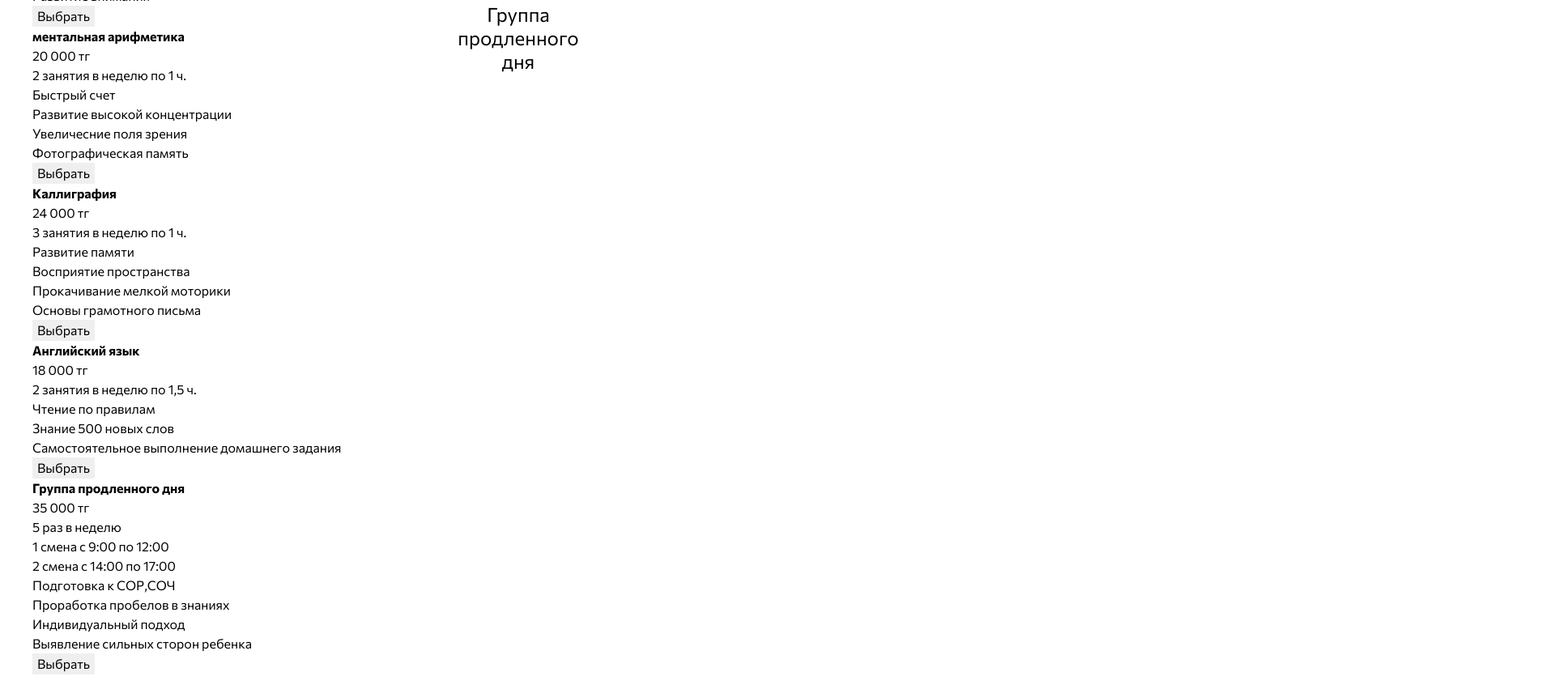
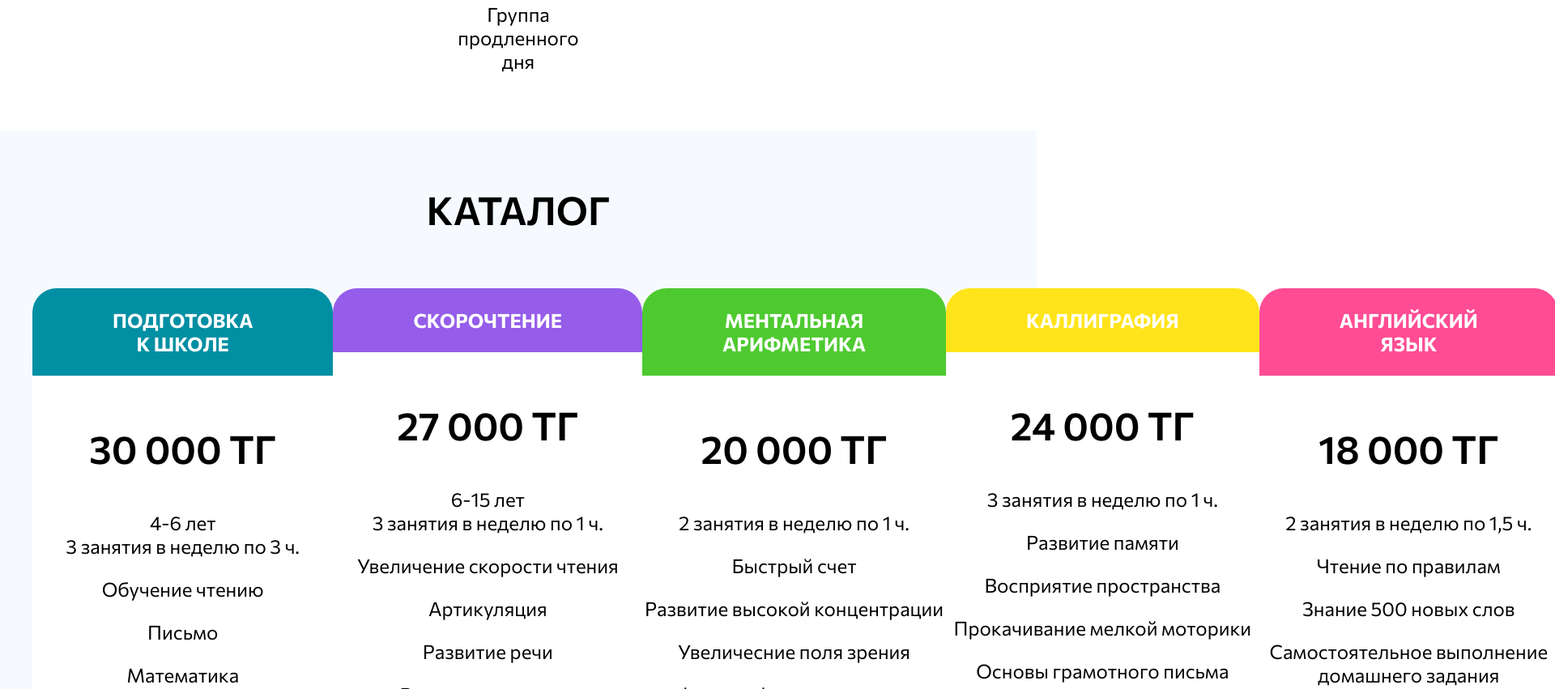
Before and after one commit to meysey/kemenger-, a plain HTML site: page index.html in a window 1280 px wide. Shown: the part 2555-3406 px from the top of the page at 81% size, 1920 px wide, since content can reach past the window. Drawn offline with Linux system fonts and the light colour scheme.

Commit message:
Add files via upload

```diff
--- a/styles/css/style.css
+++ b/styles/css/style.css
@@ -198,6 +198,7 @@ body {
   flex-direction: column;
   align-items: center;
   position: relative;
+  padding-bottom: 600px;
 }
 .direc__inner-item--1, .direc__inner-item--2, .direc__inner-item--3, .direc__inner-item--4 {
   display: flex;
@@ -234,3 +235,113 @@ body {
   line-height: 29px;
   color: #000;
 }
+
+.section__catalog {
+  background-color: #F6FAFF;
+  width: 100%;
+}
+
+.catal__inner {
+  background-color: #F6FAFF;
+}
+
+.catalog__title {
+  text-transform: uppercase;
+  font-size: 48px;
+  font-weight: 600;
+  line-height: 59px;
+  color: #000;
+  text-align: center;
+  padding: 68px 0;
+}
+
+.catal__slider {
+  display: flex;
+}
+.catal__slider-item--blue, .catal__slider-item--violon, .catal__slider-item--green, .catal__slider-item--yellow, .catal__slider-item--pink, .catal__slider-item--orange {
+  box-shadow: 0px 52px 34px -27px rgba(225, 225, 225, 0.15);
+  border-radius: 30px;
+  background-color: #fff;
+  text-align: center;
+}
+
+.slider-item__title {
+  text-transform: uppercase;
+  font-size: 24px;
+  font-weight: 700;
+  line-height: 29px;
+  color: #fff;
+  border-radius: 30px 30px 0px 0px;
+  padding: 25px 99px;
+}
+.slider-item__title--blue {
+  background-color: #018FA3;
+}
+.slider-item__title--violon {
+  background-color: #955DEA;
+}
+.slider-item__title--green {
+  background-color: #4ECA30;
+}
+.slider-item__title--yellow {
+  background-color: #FFE41B;
+}
+.slider-item__title--pink {
+  background-color: #FF4C94;
+}
+.slider-item__title--orange {
+  background-color: #FFA724;
+}
+
+.slider-item__price {
+  font-size: 48px;
+  font-weight: 600;
+  line-height: 59px;
+  color: #000;
+  text-transform: uppercase;
+  padding-top: 60px;
+  padding-bottom: 48px;
+}
+
+.slider-item__desc {
+  font-size: 24px;
+  font-weight: 400;
+  line-height: 29px;
+  color: #000;
+  margin-bottom: 24px;
+}
+
+.slider-item__skills > p {
+  font-size: 24px;
+  font-weight: 400;
+  line-height: 29px;
+  color: #000;
+  margin-bottom: 24px;
+}
+
+.slider__item-button {
+  padding: 20px 60px;
+  font-size: 24px;
+  font-weight: 500;
+  line-height: 29px;
+  color: #fff;
+  border-radius: 40px;
+}
+.slider__item-button--blue {
+  background: #018FA3;
+}
+.slider__item-button--violon {
+  background: #955DEA;
+}
+.slider__item-button--green {
+  background: #4ECA30;
+}
+.slider__item-button--yellow {
+  background: #FFE41B;
+}
+.slider__item-button--pink {
+  background: #FF4C94;
+}
+.slider__item-button--orange {
+  background: #FFA724;
+}
```
